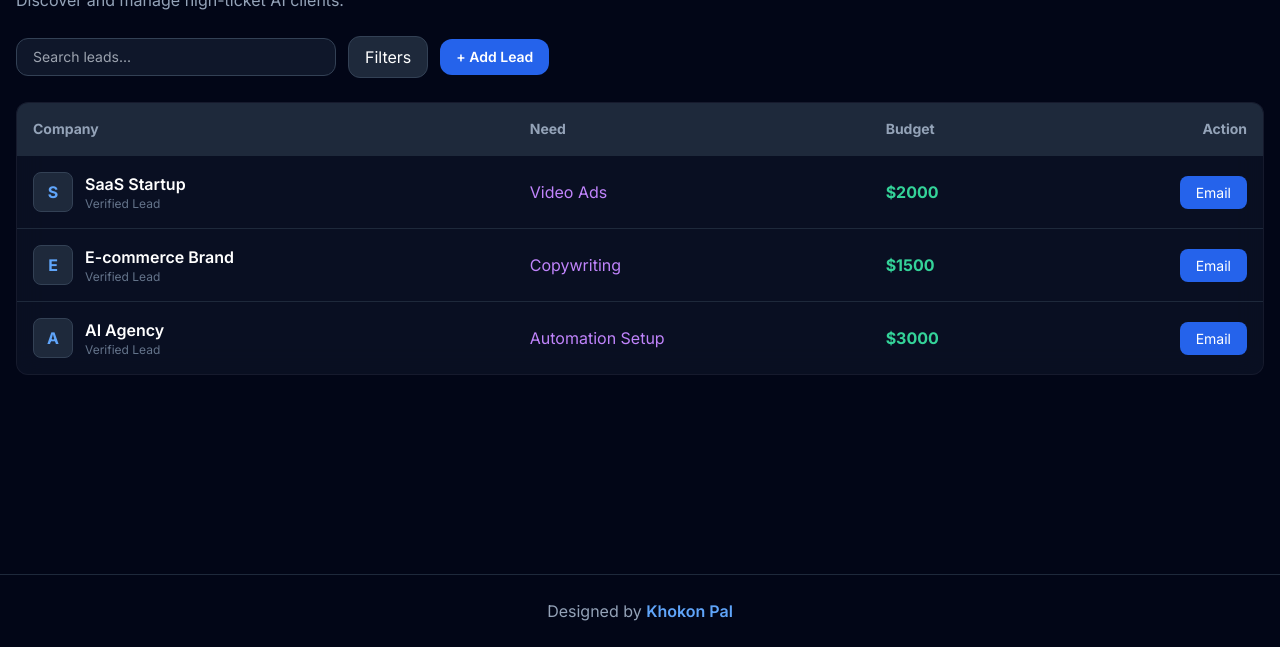
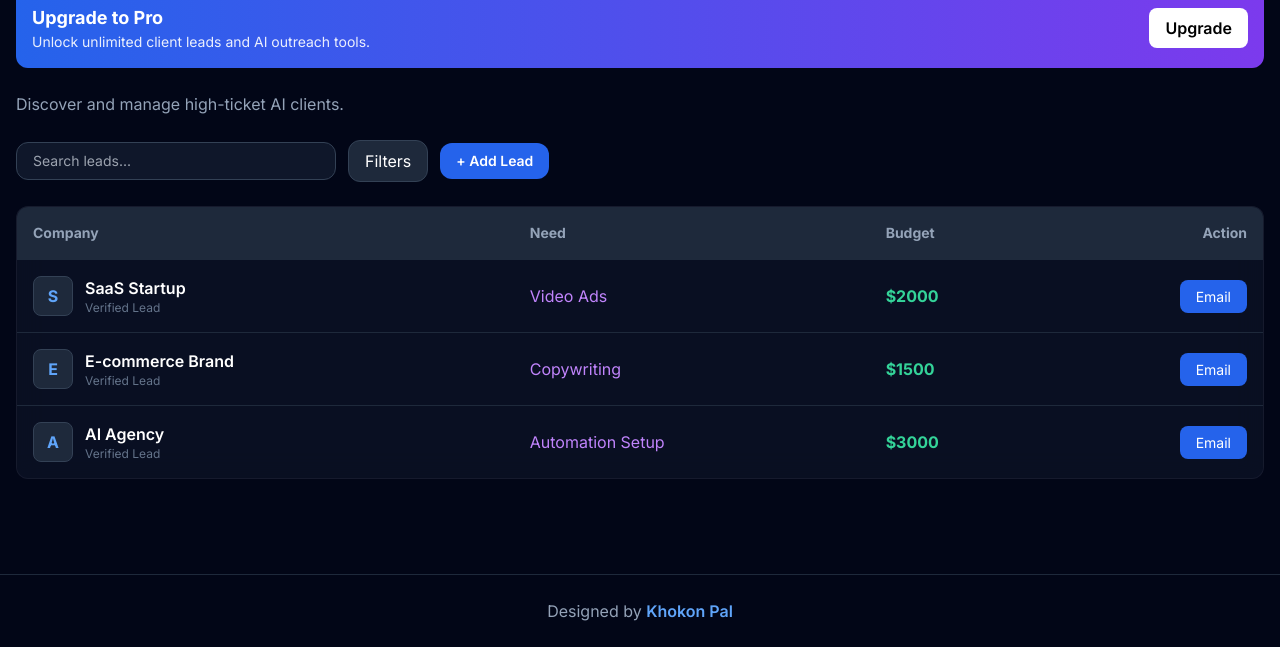
Before and after one commit to palagencyofficial-sketch/ai-client-finder, a plain HTML site: page index.html in a window 1280 px wide. Shown: the part 153-800 px from the top of the page. Drawn offline with nearby package versions, Linux system fonts and the light colour scheme.

Commit message:
Update index.html

```diff
--- a/index.html
+++ b/index.html
@@ -75,6 +75,25 @@ KP
 <main class="flex-grow max-w-7xl mx-auto w-full px-4 py-8">
 
 <h1 class="text-3xl font-bold mb-1">Lead Dashboard</h1>
+  <div class="mb-6 p-4 rounded-xl bg-gradient-to-r from-blue-600 to-violet-600 text-white flex items-center justify-between">
+
+<div>
+
+<h3 class="font-bold text-lg">
+Upgrade to Pro
+</h3>
+
+<p class="text-sm opacity-90">
+Unlock unlimited client leads and AI outreach tools.
+</p>
+
+</div>
+
+<button class="bg-white text-black px-4 py-2 rounded-lg font-semibold">
+Upgrade
+</button>
+
+  </div>
 
 <p class="text-slate-400 mb-6">
 Discover and manage high-ticket AI clients.
```
